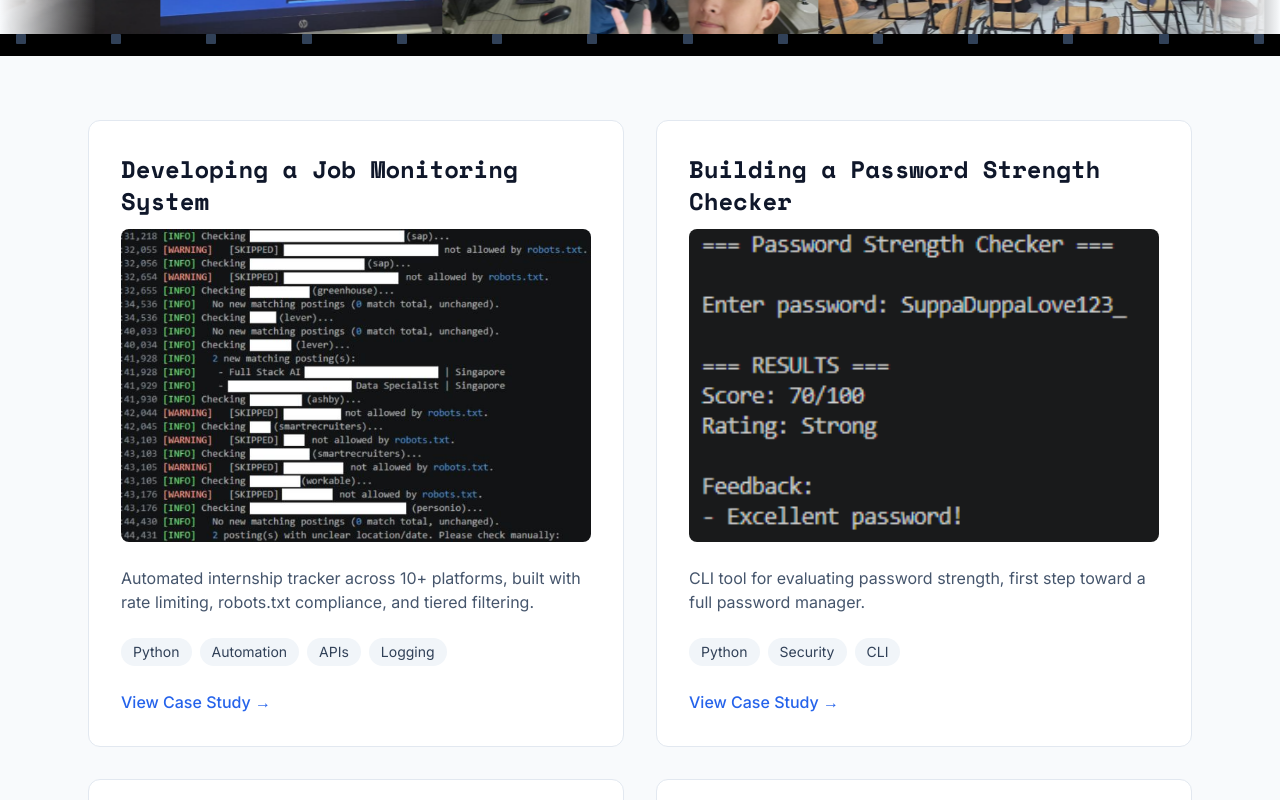
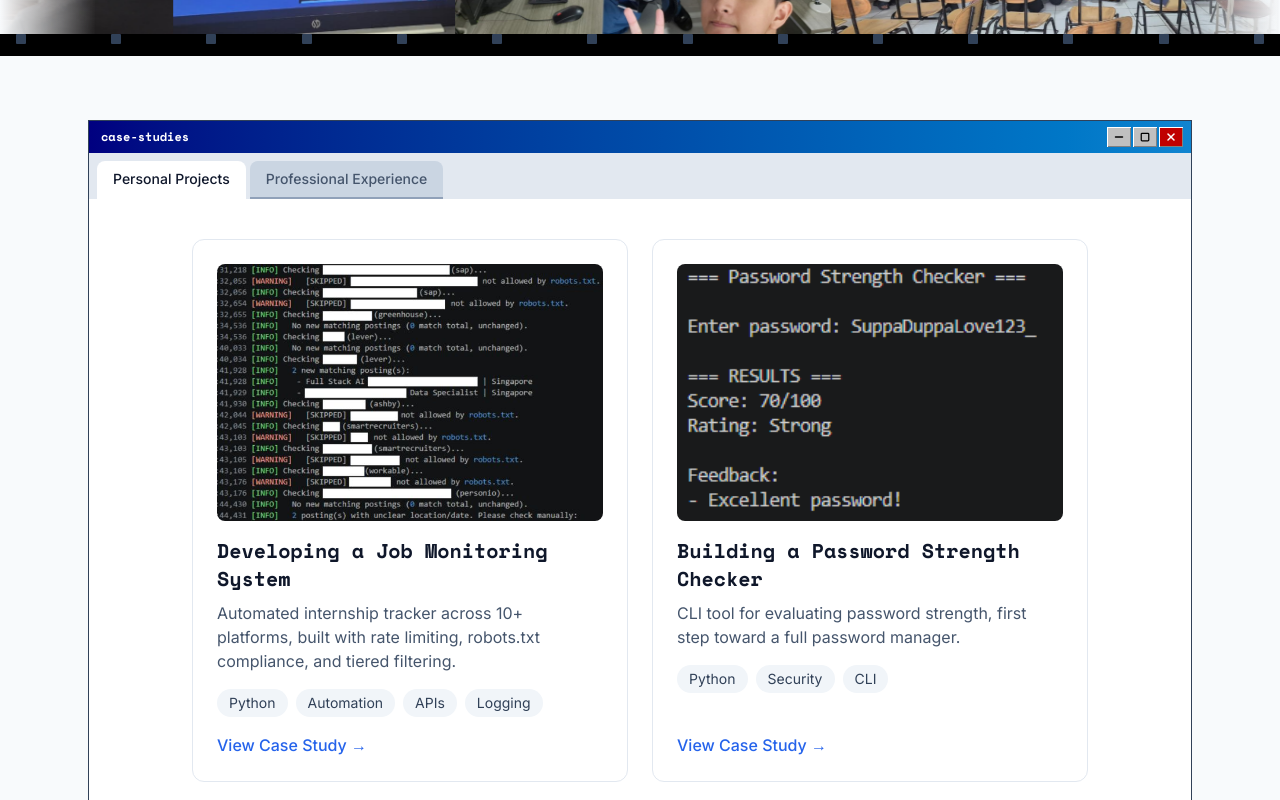
Before and after one commit to AnelkaCH/2026Project-Flyrank-Portfolio-Project, a Next.js app: page /case-studies in a window 1280 px wide. Shown: the part 560-1360 px from the top of the page. Built offline with nearby package versions, Linux system fonts and the light colour scheme.

Commit message:
v0.2.1 - Added the window look to the case studies landing page

```diff
--- a/app/case-studies/page.tsx
+++ b/app/case-studies/page.tsx
@@ -1,5 +1,8 @@
-import Link from "next/link";
 import FilmStrip from "@/components/ui/FilmStrip";
+import CaseStudyWindow, {
+  type CaseStudyWindowCard,
+  type CaseStudyWindowTab,
+} from "@/components/case-study/CaseStudyWindow";
 
 const filmStripImages = [
   {
@@ -37,6 +40,7 @@ const filmStripImages = [
 const caseStudies = [
   {
     title: "Developing a Job Monitoring System",
+    tabtag: "personal project",
     description:
       "Automated internship tracker across 10+ platforms, built with rate limiting, robots.txt compliance, and tiered filtering.",
     tags: ["Python", "Automation", "APIs", "Logging"],
@@ -46,6 +50,7 @@ const caseStudies = [
   },
   {
     title: "Building a Password Strength Checker",
+    tabtag: "personal project",
     description:
       "CLI tool for evaluating password strength, first step toward a full password manager.",
     tags: ["Python", "Security", "CLI"],
@@ -55,6 +60,7 @@ const caseStudies = [
   },
   {
     title: "Interning @ Accelist Lentera Indonesia",
+    tabtag: "professional experience",
     description:
       "Full stack internship working in projects like syncing an internal platform with Odoo through APIs and webhooks.",
     tags: ["React", "Next.js", ".NET", "Full Stack"],
@@ -64,6 +70,7 @@ const caseStudies = [
   },
   {
     title: "Backend AI Engineer @ Flyrank AI",
+    tabtag: "professional experience",
     description:
       "Backend work building an API through documentation, persistence changes, and containerisation.",
     tags: ["Node.js", "Express", "SQLite", "PostgreSQL", "Docker", "Supabase", "MCP", "Claude"],
@@ -73,6 +80,7 @@ const caseStudies = [
   },
   {
     title: "Web Developer @ GenDigital Academy",
+    tabtag: "professional experience",
     description:
       "Not your typical web dev role. Maintained the organisation's website and CMS while supporting digital literacy programmes that make technology more accessible to underserved communities.",
     tags: ["Wix", "CMS", "Web Development", "Digital Literacy"],
@@ -81,6 +89,19 @@ const caseStudies = [
     href: "/case-studies/gendigital-academy",
   },
 ];
+
+const tabLabels: Record<string, string> = {
+  "personal project": "Personal Projects",
+  "professional experience": "Professional Experience",
+};
+
+const caseStudyTabs: CaseStudyWindowTab[] = Object.entries(
+  caseStudies.reduce<Record<string, CaseStudyWindowCard[]>>((groups, project) => {
+    const label = tabLabels[project.tabtag] ?? project.tabtag;
+    groups[label] = [...(groups[label] ?? []), project];
+    return groups;
+  }, {})
+).map(([label, cards]) => ({ label, cards }));
 
 export default function CaseStudiesPage() {
   return (
@@ -102,55 +123,9 @@ export default function CaseStudiesPage() {
         <FilmStrip images={filmStripImages} fullBleed />
       </section>
 
-      {/* Case Study Cards */}
-      <section className="grid gap-8 md:grid-cols-2">
-
-        {caseStudies.map((project) => (
-          <article
-            key={project.title}
-            className="rounded-xl border border-slate-200 bg-white p-8 transition hover:border-[#2563EB]"
-          >
-
-            <h2 className="mb-3 text-2xl font-bold">
-              {project.title}
-            </h2>
-
-            <img
-              src={project.imageref}
-              alt={project.imagealt}
-              width={1200}
-              height={800}
-              className="mb-6 w-full rounded-lg object-cover"
-            />
-
-            <p className="mb-6 text-slate-600">
-              {project.description}
-            </p>
-
-
-            {/* Tags */}
-            <div className="mb-6 flex flex-wrap gap-2">
-              {project.tags.map((tag) => (
-                <span
-                  key={tag}
-                  className="rounded-full bg-slate-100 px-3 py-1 text-sm text-slate-700"
-                >
-                  {tag}
-                </span>
-              ))}
-            </div>
-
-
-            <Link
-              href={project.href}
-              className="font-medium text-[#2563EB] hover:text-[#06B6D4]"
-            >
-              View Case Study →
-            </Link>
-
-          </article>
-        ))}
-
+      {/* Case Study Browser Window */}
+      <section className="mb-16">
+        <CaseStudyWindow tabs={caseStudyTabs} />
       </section>
 
     </main>
--- /dev/null
+++ b/components/case-study/CaseStudyWindow.tsx
@@ -0,0 +1,132 @@
+"use client";
+
+import { useState } from "react";
+import Link from "next/link";
+import { Minus, Square, X } from "lucide-react";
+
+export interface CaseStudyWindowCard {
+  title: string;
+  description: string;
+  tags: string[];
+  imageref: string;
+  imagealt: string;
+  href: string;
+}
+
+export interface CaseStudyWindowTab {
+  label: string;
+  cards: CaseStudyWindowCard[];
+}
+
+const windowButtonClasses =
+  "flex h-5 w-6 items-center justify-center bg-[#c0c0c0] text-black shadow-[inset_1px_1px_0_#fff,inset_-1px_-1px_0_#808080] transition hover:bg-[#d4d4d4] active:shadow-[inset_-1px_-1px_0_#fff,inset_1px_1px_0_#808080]";
+
+export default function CaseStudyWindow({
+  tabs,
+}: {
+  tabs: CaseStudyWindowTab[];
+}) {
+  const [activeIndex, setActiveIndex] = useState(0);
+  const activeTab = tabs[Math.min(activeIndex, tabs.length - 1)];
+
+  return (
+    <div className="overflow-hidden border border-slate-700 bg-white">
+      <div className="flex items-center justify-between bg-gradient-to-r from-[#000080] to-[#1084d0] px-2 py-1.5">
+        <span className="pl-1 font-mono text-xs font-bold text-white">
+          case-studies
+        </span>
+
+        <div className="flex items-center gap-0.5">
+          <button
+            type="button"
+            aria-label="Minimise"
+            className={windowButtonClasses}
+          >
+            <Minus className="size-3" strokeWidth={3} />
+          </button>
+          <button
+            type="button"
+            aria-label="Maximise"
+            className={windowButtonClasses}
+          >
+            <Square className="size-2.5" strokeWidth={3} />
+          </button>
+          <button
+            type="button"
+            aria-label="Close"
+            className={`${windowButtonClasses} bg-[#c00000] text-white shadow-[inset_1px_1px_0_#ff8080,inset_-1px_-1px_0_#800000] hover:bg-[#d40000] active:shadow-[inset_-1px_-1px_0_#ff8080,inset_1px_1px_0_#800000]`}
+          >
+            <X className="size-3" strokeWidth={3} />
+          </button>
+        </div>
+      </div>
+
+      <div className="flex flex-col gap-1 bg-slate-200 p-2 sm:flex-row sm:overflow-x-auto sm:pb-0">
+        {tabs.map((tab, index) => (
+          <button
+            key={tab.label}
+            type="button"
+            role="tab"
+            id={`window-tab-${index}`}
+            aria-selected={index === activeIndex}
+            aria-controls={`window-panel-${index}`}
+            onClick={() => setActiveIndex(index)}
+            className={`shrink-0 rounded-lg px-4 py-3 text-left text-sm font-medium transition sm:w-auto sm:shrink-0 sm:whitespace-nowrap sm:rounded-t-lg sm:rounded-b-none sm:border-b-2 sm:border-b-slate-400 sm:px-4 sm:py-2 sm:text-center ${
+              index === activeIndex
+                ? "bg-white text-slate-900 sm:border-b-white"
+                : "bg-slate-300 text-slate-600 hover:bg-slate-100 hover:text-slate-900"
+            }`}
+          >
+            {tab.label}
+          </button>
+        ))}
+      </div>
+
+      <div
+        role="tabpanel"
+        id={`window-panel-${activeIndex}`}
+        aria-labelledby={`window-tab-${activeIndex}`}
+        className="bg-white px-6 py-10 sm:px-10"
+      >
+        <div className="mx-auto grid max-w-4xl gap-6 md:grid-cols-2">
+          {activeTab.cards.map((card) => (
+            <article
+              key={card.title}
+              className="flex flex-col rounded-xl border border-slate-200 bg-white p-6 transition hover:border-[#2563EB]"
+            >
+              <img
+                src={card.imageref}
+                alt={card.imagealt}
+                width={1200}
+                height={800}
+                className="mb-4 w-full rounded-lg object-cover"
+              />
+
+              <h3 className="mb-2 text-xl font-bold">{card.title}</h3>
+
+              <p className="mb-4 text-slate-600">{card.description}</p>
+
+              <div className="mb-4 flex flex-wrap gap-2">
+                {card.tags.map((tag) => (
+                  <span
+                    key={tag}
+                    className="rounded-full bg-slate-100 px-3 py-1 text-sm text-slate-700"
+                  >
+                    {tag}
+                  </span>
+                ))}
+              </div>
+
+              <Link
+                href={card.href}
+                className="mt-auto font-medium text-[#2563EB] hover:text-[#06B6D4]"
+              >
+                View Case Study →
+              </Link>
+            </article>
+          ))}
+        </div>
+      </div>
+    </div>
+  );
+}
```
Also changed, not shown: 1 other file (tests, documents, lock files or other folders).
